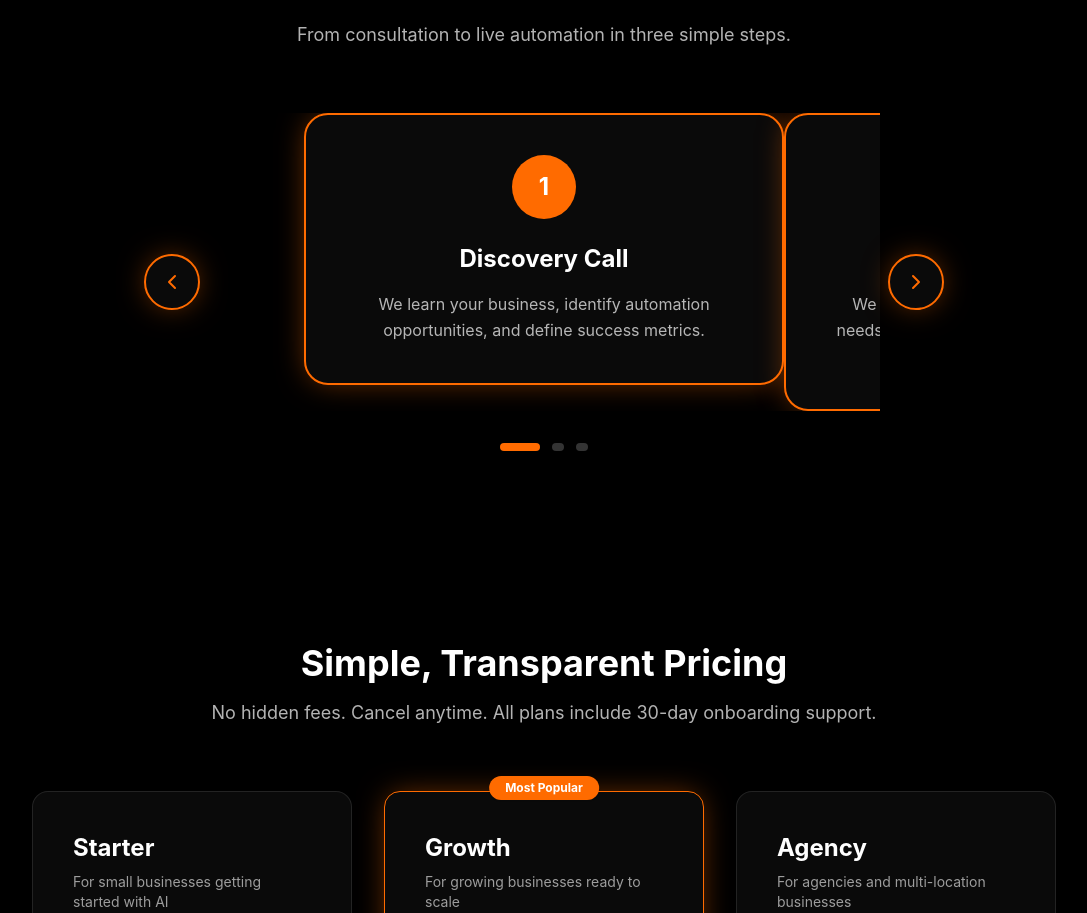
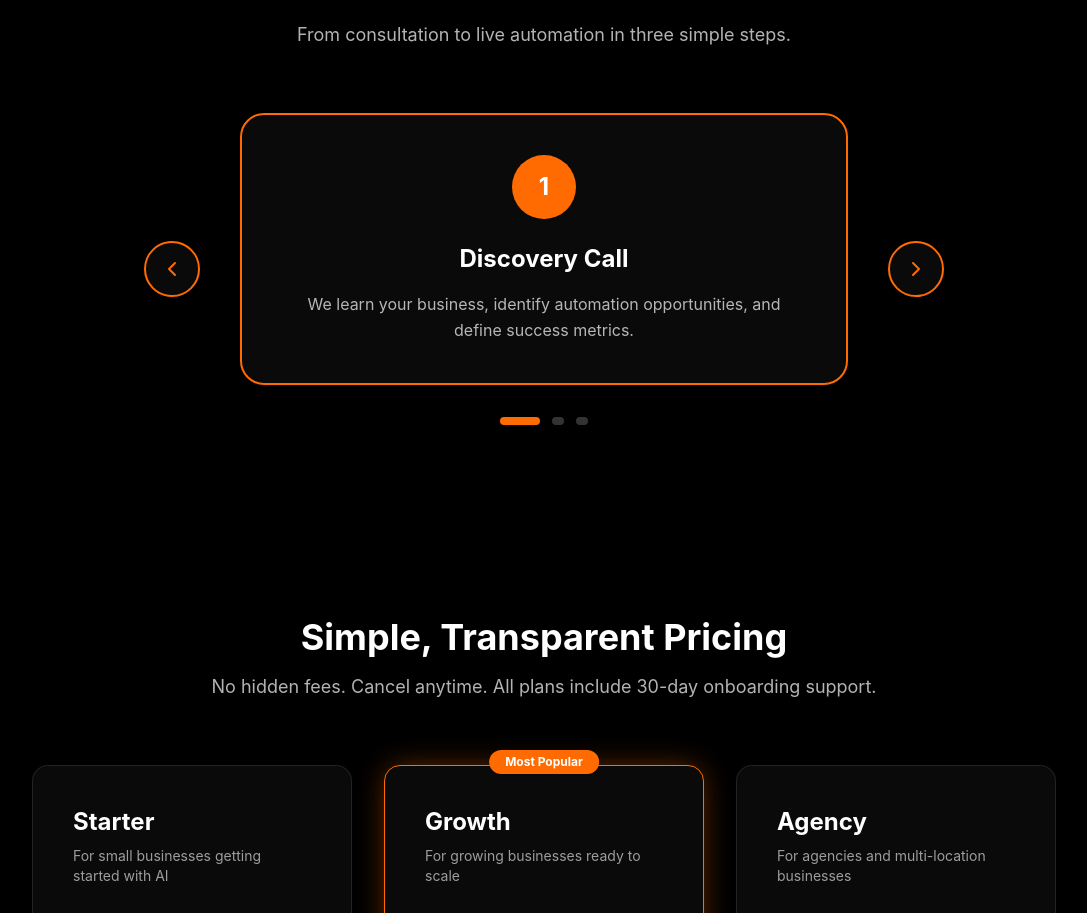
Before and after one commit to aigavion/Gavion-Marketing-Website, a React (Vite) app: page / in a window 1280 px wide. Shown: the part 2832-3745 px from the top of the page, without its empty margins (96-1183 px from the left). Built offline with nearby package versions, Linux system fonts and the light colour scheme.

Commit message:
fix: remove glow effects from carousel

```diff
--- a/src/components/ui/ThreeDCardCarousel.tsx
+++ b/src/components/ui/ThreeDCardCarousel.tsx
@@ -48,7 +48,7 @@ export function ThreeDCardCarousel({ steps }: ThreeDCardCarouselProps) {
     <div className="relative max-w-2xl mx-auto">
       <button
         onClick={goToPrevious}
-        className="absolute left-0 top-1/2 -translate-y-1/2 -translate-x-6 md:-translate-x-16 z-10 w-14 h-14 rounded-full bg-dark-800 border-2 border-brand-500 flex items-center justify-center text-brand-500 hover:bg-brand-500 hover:text-dark-800 transition-all duration-300 shadow-glow"
+        className="absolute left-0 top-1/2 -translate-y-1/2 -translate-x-6 md:-translate-x-16 z-10 w-14 h-14 rounded-full bg-dark-800 border-2 border-brand-500 flex items-center justify-center text-brand-500 hover:bg-brand-500 hover:text-dark-800 transition-all duration-300"
         aria-label="Previous step"
       >
         <ChevronLeft className="w-6 h-6" />
@@ -56,13 +56,13 @@ export function ThreeDCardCarousel({ steps }: ThreeDCardCarouselProps) {
 
       <button
         onClick={goToNext}
-        className="absolute right-0 top-1/2 -translate-y-1/2 translate-x-6 md:translate-x-16 z-10 w-14 h-14 rounded-full bg-dark-800 border-2 border-brand-500 flex items-center justify-center text-brand-500 hover:bg-brand-500 hover:text-dark-800 transition-all duration-300 shadow-glow"
+        className="absolute right-0 top-1/2 -translate-y-1/2 translate-x-6 md:translate-x-16 z-10 w-14 h-14 rounded-full bg-dark-800 border-2 border-brand-500 flex items-center justify-center text-brand-500 hover:bg-brand-500 hover:text-dark-800 transition-all duration-300"
         aria-label="Next step"
       >
         <ChevronRight className="w-6 h-6" />
       </button>
 
-      <div className="overflow-hidden px-16 md:px-24">
+      <div className="overflow-hidden px-4">
         <motion.div
           className="flex"
           animate={controls}
@@ -71,9 +71,9 @@ export function ThreeDCardCarousel({ steps }: ThreeDCardCarouselProps) {
           {steps.map((step, i) => (
             <div
               key={`step-${i}`}
-              className="w-full flex-shrink-0"
+              className="w-full flex-shrink-0 px-4"
             >
-              <div className="bg-dark-800 rounded-3xl p-10 border-2 border-brand-500 shadow-glow">
+              <div className="bg-dark-800 rounded-3xl p-10 border-2 border-brand-500">
                 <div className="flex flex-col items-center text-center">
                   <div className="w-16 h-16 bg-brand-500 text-white rounded-full flex items-center justify-center text-2xl font-bold mb-6">
                     {step.number}
```
